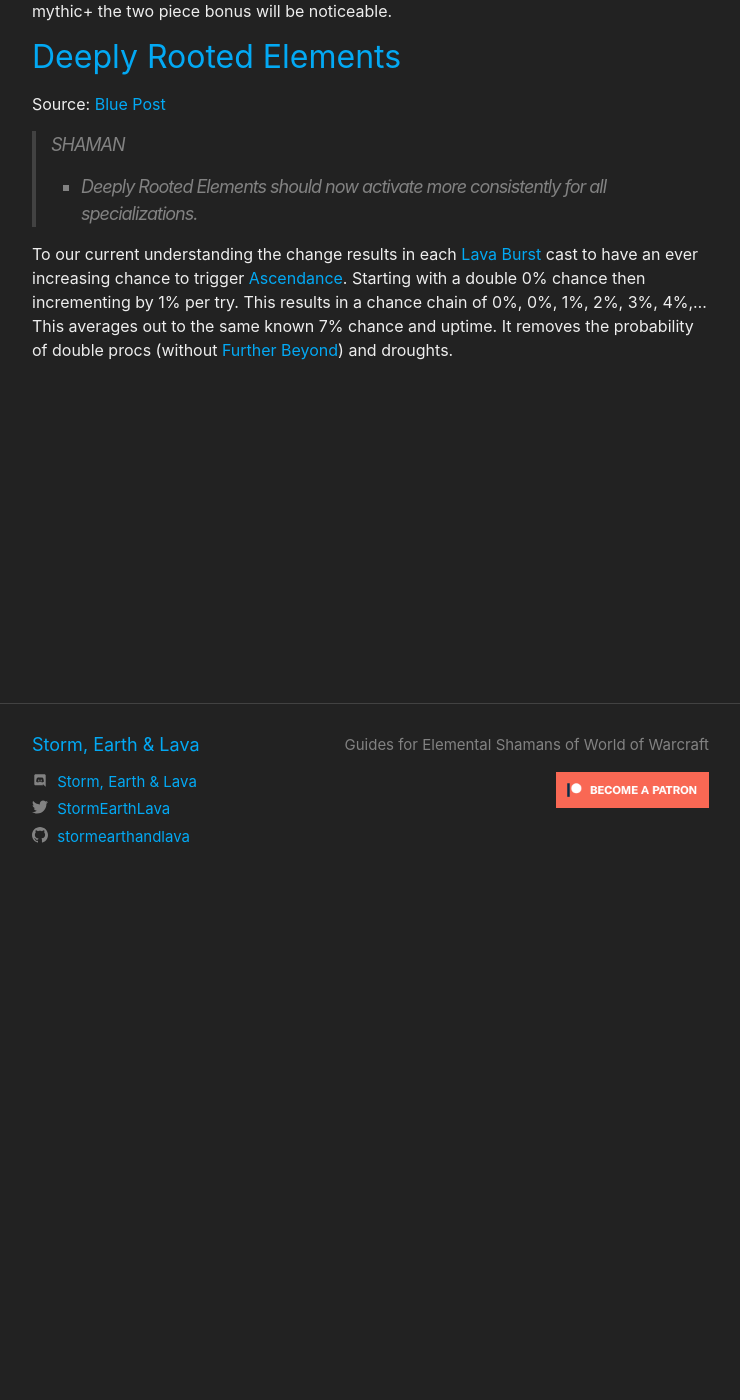
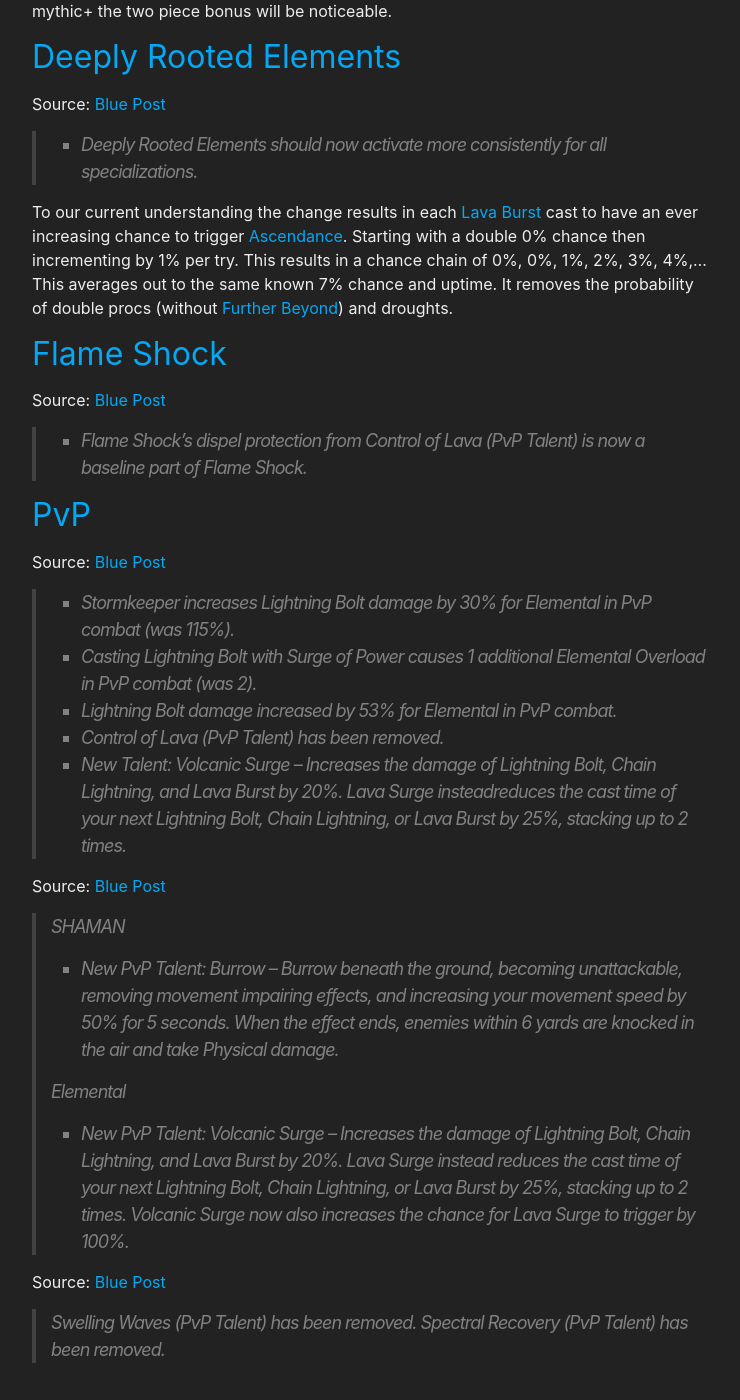
Before and after one commit to stormearthandlava/stormearthandlava.github.io, a Jekyll site: the page built from blog/_posts/2023-04-02-10.1-changelog.md, in a window 1280 px wide and 1400 px high, scrolled down 492 px. Shown: the whole window, without its empty margins (268-1008 px from the left). Built offline with Jekyll 4.4.1, drawn with Linux system fonts in a browser that asks for light colours; a script that is not in the unit is left out.

Commit message:
add more blueposts and pvp notes

```diff
--- a/blog/_posts/2023-04-02-10.1-changelog.md
+++ b/blog/_posts/2023-04-02-10.1-changelog.md
@@ -29,3 +28,31 @@
 0%, 0%, 1%, 2%, 3%, 4%,...
 This averages out to the same known 7% chance and uptime.
 It removes the probability of double procs (without {{ site.data.talent.further_beyond }}) and droughts.
+
+## Flame Shock
+Source: [Blue Post](https://us.forums.blizzard.com/en/wow/t/dragonflight-embers-of-neltharion-ptr-development-notes/1541379/4)
+
+>   - Flame Shock’s dispel protection from Control of Lava (PvP Talent) is now a baseline part of Flame Shock.
+
+
+## PvP
+Source: [Blue Post](https://us.forums.blizzard.com/en/wow/t/dragonflight-embers-of-neltharion-ptr-development-notes/1541379/4)
+
+>   - Stormkeeper increases Lightning Bolt damage by 30% for Elemental in PvP combat (was 115%).
+>   - Casting Lightning Bolt with Surge of Power causes 1 additional Elemental Overload in PvP combat (was 2).
+>   - Lightning Bolt damage increased by 53% for Elemental in PvP combat.
+>   - Control of Lava (PvP Talent) has been removed.
+>   - New Talent: Volcanic Surge – Increases the damage of Lightning Bolt, Chain Lightning, and Lava Burst by 20%. Lava Surge insteadreduces the cast time of your next Lightning Bolt, Chain Lightning, or Lava Burst by 25%, stacking up to 2 times.
+
+Source: [Blue Post](https://us.forums.blizzard.com/en/wow/t/dragonflight-embers-of-neltharion-ptr-development-notes/1541379/6)
+
+> SHAMAN
+>   - New PvP Talent: Burrow – Burrow beneath the ground, becoming unattackable, removing movement impairing effects, and increasing your movement speed by 50% for 5 seconds. When the effect ends, enemies within 6 yards are knocked in the air and take Physical damage.
+>
+> Elemental
+>   - New PvP Talent: Volcanic Surge – Increases the damage of Lightning Bolt, Chain Lightning, and Lava Burst by 20%. Lava Surge instead reduces the cast time of your next Lightning Bolt, Chain Lightning, or Lava Burst by 25%, stacking up to 2 times. Volcanic Surge now also increases the chance for Lava Surge to trigger by 100%.
+
+Source: [Blue Post](https://us.forums.blizzard.com/en/wow/t/dragonflight-embers-of-neltharion-ptr-development-notes/1541379/7)
+
+> Swelling Waves (PvP Talent) has been removed.
+> Spectral Recovery (PvP Talent) has been removed.
```
Also changed, not shown: other parts of blog/_posts/2023-04-02-10.1-changelog.md (+0 -1 lines).
